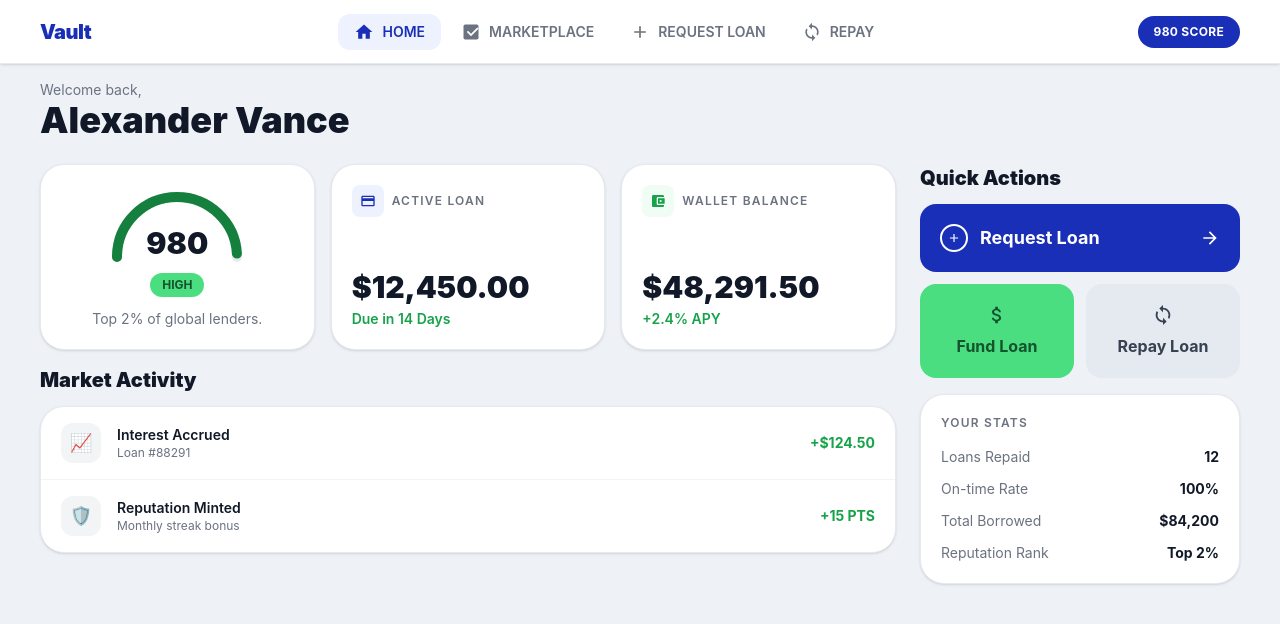
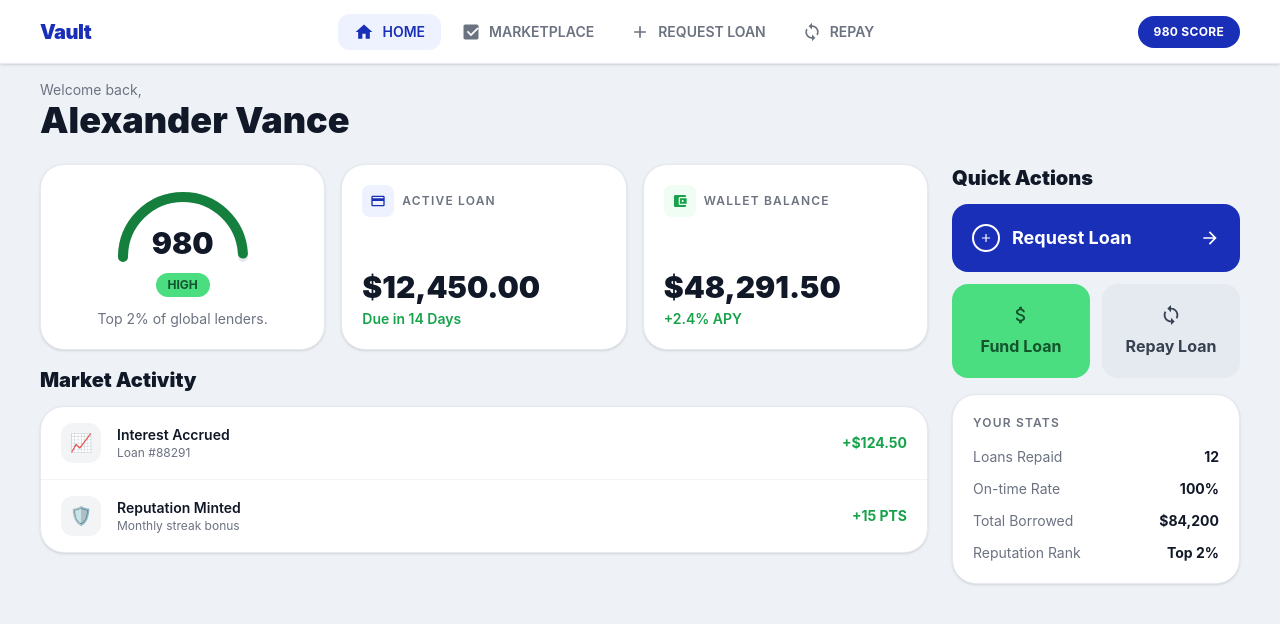
Before and after one commit to ZaidAhmad72/decentralized-lending, a Next.js app in the folder frontend/: page /dashboard in a window 1280 px wide. Shown: the top 624 px of the page. Built offline with nearby package versions, Linux system fonts and the light colour scheme.

Commit message:
fix: remove invalid safe-area-pb class, fix column widths with explicit px values

```diff
--- a/frontend/app/dashboard/page.tsx
+++ b/frontend/app/dashboard/page.tsx
@@ -138,7 +138,7 @@ export default function DashboardPage() {
           </div>
 
           {/* Right column (desktop): action buttons */}
-          <div className="flex flex-col gap-3 lg:w-72 xl:w-80">
+          <div className="flex flex-col gap-3 lg:w-72 lg:flex-shrink-0">
             <h2 className="text-xl font-black text-[#111827] hidden lg:block">Quick Actions</h2>
 
             <button
--- a/frontend/app/repay/page.tsx
+++ b/frontend/app/repay/page.tsx
@@ -54,7 +54,7 @@ export default function RepayPage() {
         <div className="flex flex-col lg:flex-row gap-6 items-start">
 
           {/* Left: repay form */}
-          <div className="w-full lg:max-w-lg xl:max-w-xl flex flex-col gap-5">
+          <div className="w-full lg:w-[560px] lg:flex-shrink-0 flex flex-col gap-5">
 
             {/* Loan Summary */}
             <div className="bg-white rounded-3xl p-6 shadow-sm border border-[#e5e9f0]">
--- a/frontend/app/request-loan/page.tsx
+++ b/frontend/app/request-loan/page.tsx
@@ -48,7 +48,7 @@ export default function RequestLoanPage() {
         <div className="flex flex-col lg:flex-row gap-6 items-start">
 
           {/* Left: form */}
-          <div className="w-full lg:max-w-lg xl:max-w-xl flex flex-col gap-5">
+          <div className="w-full lg:w-[560px] lg:flex-shrink-0 flex flex-col gap-5">
 
             {/* Standing Card */}
             <div className="bg-white rounded-3xl p-5 shadow-sm border border-[#e5e9f0]">
--- a/frontend/components/Navbar.tsx
+++ b/frontend/components/Navbar.tsx
@@ -80,7 +80,7 @@ export default function Navbar() {
       </nav>
 
       {/* ── Mobile bottom navbar (below lg) ── */}
-      <div className="lg:hidden fixed bottom-0 left-0 right-0 bg-white border-t border-[#e5e9f0] flex z-50 safe-area-pb">
+      <div className="lg:hidden fixed bottom-0 left-0 right-0 bg-white border-t border-[#e5e9f0] flex z-50">
         {tabs.map((tab) => (
           <button
             key={tab.label}
```
